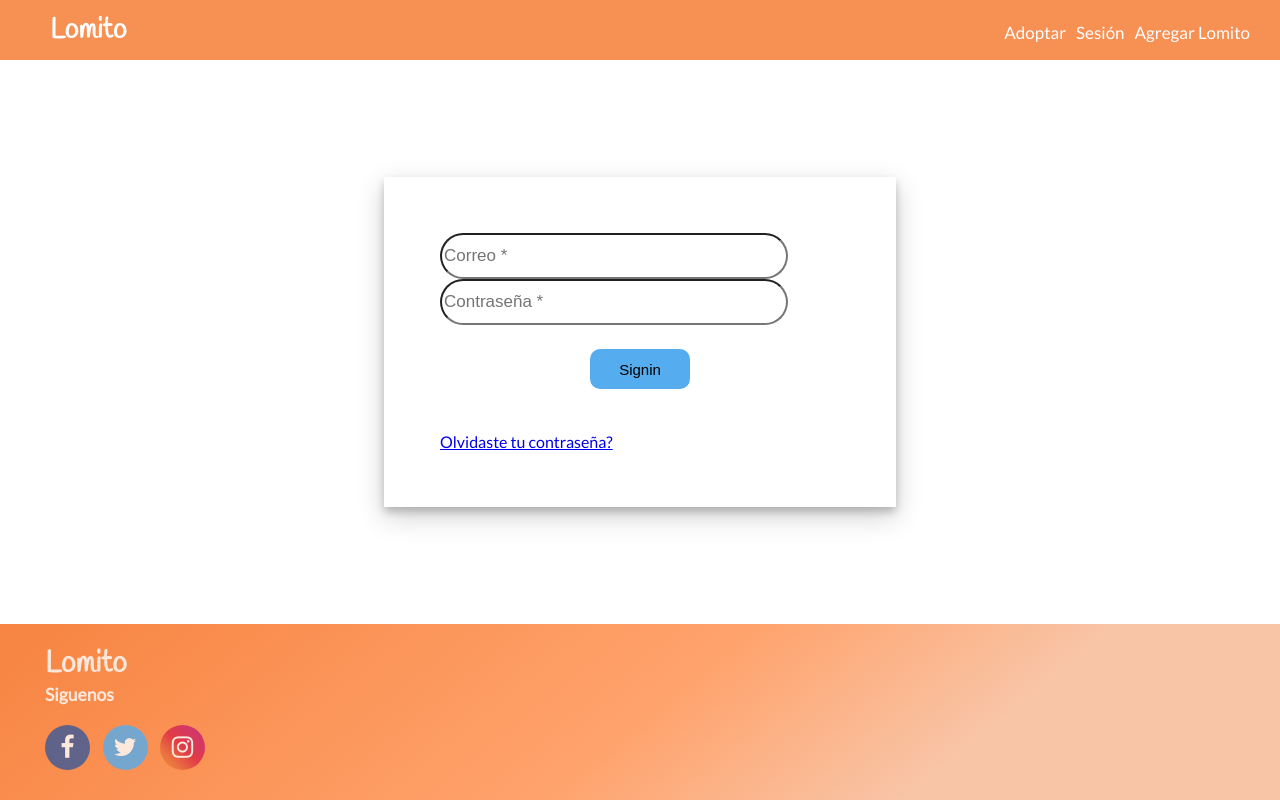
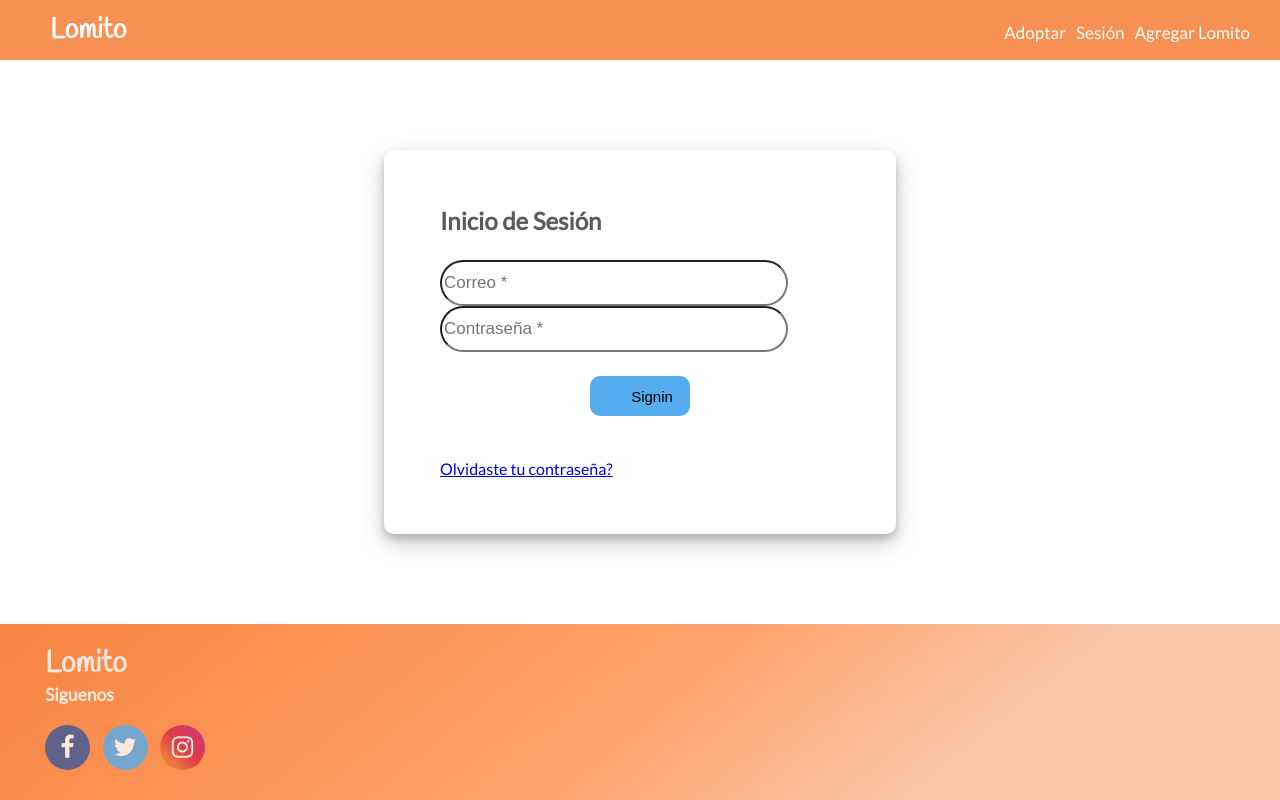
Before and after one commit to MaryAlvarezH/BEDU_Lomito, a React (Create React App) app: page /login in a window 1280 px wide. Built offline with nearby package versions, Linux system fonts and the light colour scheme.

Commit message:
logginUXFinished

```diff
--- a/src/pages/login/login.js
+++ b/src/pages/login/login.js
@@ -47,6 +47,7 @@ function Login(props) {
           { context => (
                 <div className="login-container">
                 <div className="login-card">
+                    <h2>Inicio de Sesión</h2>
                     <div className="row">
                         <div className="col-md-2">
                         <form onSubmit = {evt}>
@@ -67,12 +68,12 @@ function Login(props) {
 
                                 <br/><br/>
 
-                                <input
-                                    type="submit"
-                                    name="submit"
-                                    onClick={handleClick}
-                                    value="Signin"
-                                />
+                                <input className='loginButton'
+                                       type="submit"
+                                       name="submit"
+                                       onClick={handleClick}
+                                       value="Signin"
+                                      />
 
                                 <div>
                                 {
--- a/src/pages/login/login.scss
+++ b/src/pages/login/login.scss
@@ -2,6 +2,12 @@
     width: 400px;
     padding: 5%;
     box-shadow: 0 5px 8px 0 rgba(0, 0, 0, 0.2), 0 9px 26px 0 rgba(0, 0, 0, 0.19);
+    border-radius: 10px;
+
+    h2{
+        padding-bottom: 25px;
+        color:#5b5b5b;
+    }
 }
 
 .login-container {
@@ -18,3 +24,7 @@
     color:darkred;
     font-size: 16px;
 }
+
+.loginButton{
+    padding-left: 30px;
+}
```
